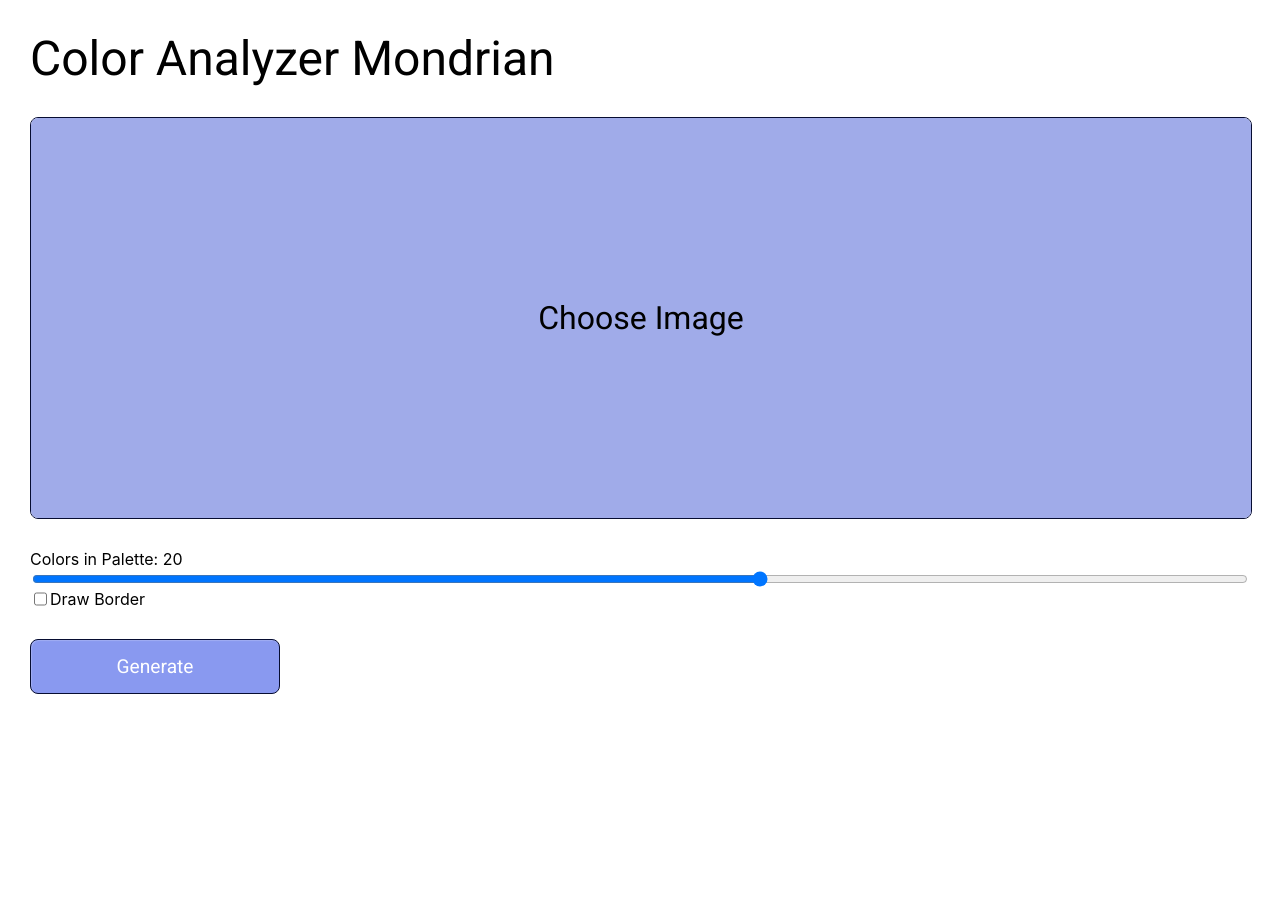
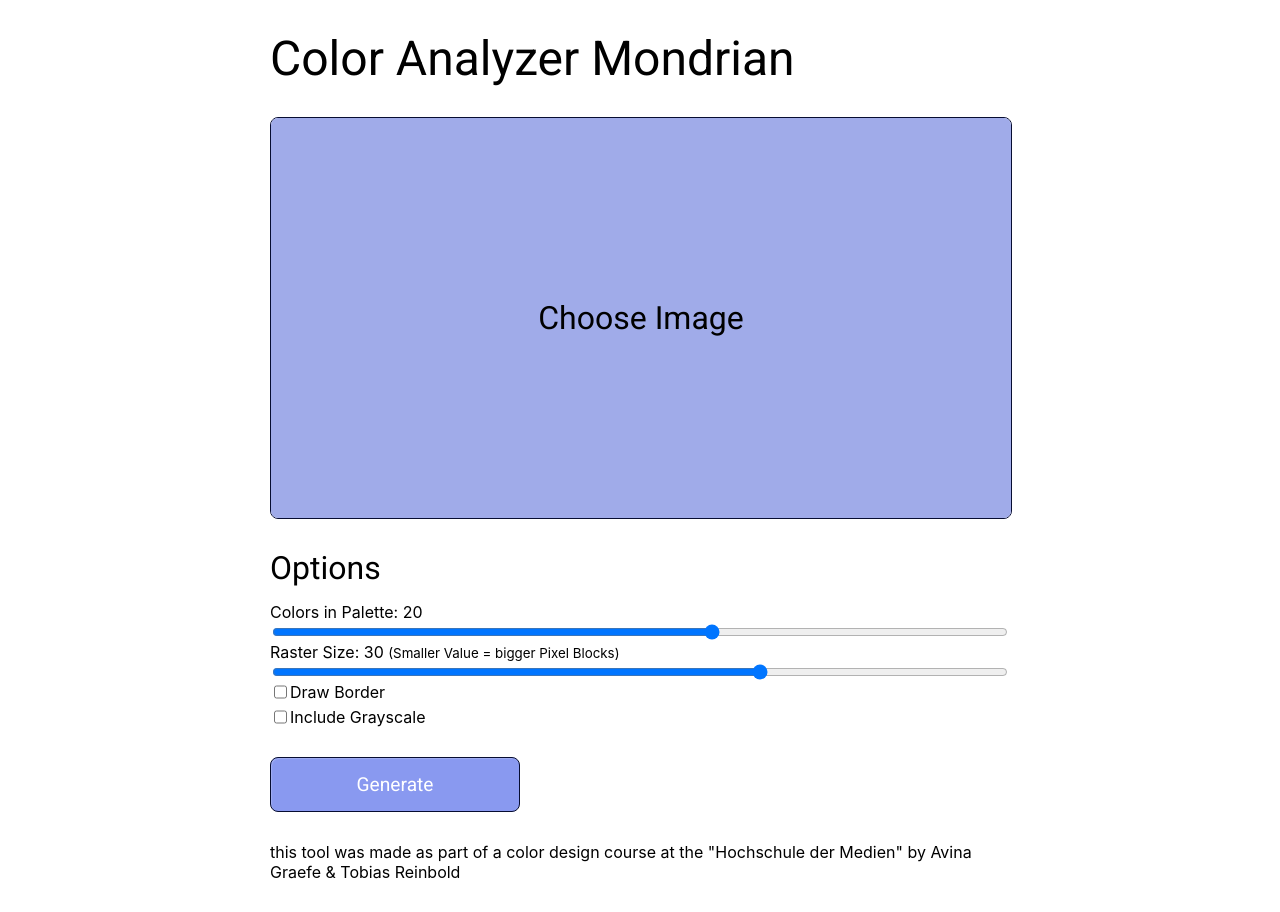
Before and after one commit to tobireinbo/coloranalyzer-mondrian-app, a React (Create React App) app: page / in a window 1280 px wide. Before the commit the page ends 800 px from the top, so only its background shows below. Built offline with nearby package versions, Linux system fonts and the light colour scheme.

Commit message:
added more options

```diff
--- a/src/App.css
+++ b/src/App.css
@@ -33,8 +33,8 @@ h2 {
   display: flex;
   flex-direction: column;
   /* align-items: center; */
-  width: 100%;
-  max-width: 1280px;
+  width: 100vh;
+  max-width: 100%;
   padding: 30px;
 }
 
@@ -61,6 +61,7 @@ h2 {
 .Image-Selector {
   width: 100%;
   height: 100%;
+  padding: 10px;
   background-color: var(--color-accent-ultralight);
   overflow: hidden;
   display: flex;
--- a/src/App.js
+++ b/src/App.js
@@ -10,7 +10,9 @@ function App() {
   const [processedImg, setProcessedImg] = useState();
   const [loading, setLoading] = useState(false);
   const [palletteSize, setPalletteSize] = useState(20);
+  const [rasterSizeFactor, setRasterSizeFactor] = useState(30);
   const [withBorder, setWithBorder] = useState(false);
+  const [withGrayScale, setWithGrayScale] = useState(false);
 
   console.log("is Checked? ", withBorder);
 
@@ -73,10 +75,10 @@ function App() {
 
       imgWidth = imageSrc.bitmap.width;
       imgHeight = imageSrc.bitmap.height;
-      rasterSize = Math.floor(imgWidth / 30);
+      rasterSize = Math.floor(imgWidth / rasterSizeFactor);
       const greyscaleImageWidth = Math.floor(imgWidth / 15);
       const finalExport = new Jimp(
-        imgWidth + greyscaleImageWidth,
+        withGrayScale ? imgWidth + greyscaleImageWidth : imgWidth,
         imgHeight,
         0xffffffff
       );
@@ -177,6 +179,7 @@ function App() {
            * Erstellt GreyScale
            *
            */
+
           Jimp.read(imageInput, (err, image) => {
             if (err) throw err;
 
@@ -231,8 +234,9 @@ function App() {
               }
               blockHeightSum += blockHeight;
             }
-
-            finalExport.composite(greyscaleImage, imgWidth, 0);
+            if (withGrayScale) {
+              finalExport.composite(greyscaleImage, imgWidth, 0);
+            }
 
             finalExport
               .getBase64Async(Jimp.MIME_JPEG)
@@ -276,6 +280,8 @@ function App() {
           </div>
         </label>
 
+        <h2 style={{ marginBottom: "15px" }}>Options</h2>
+
         <label>Colors in Palette: {palletteSize}</label>
 
         <input
@@ -287,13 +293,36 @@ function App() {
           onChange={(e) => setPalletteSize(e.target.value)}
         />
 
-        <div style={{ display: "flex", marginBottom: "30px" }}>
+        <label>
+          Raster Size: {rasterSizeFactor}{" "}
+          <small>(Smaller Value = bigger Pixel Blocks)</small>
+        </label>
+
+        <input
+          type="range"
+          min="10"
+          max="40"
+          step="1"
+          value={rasterSizeFactor}
+          onChange={(e) => setRasterSizeFactor(e.target.value)}
+        />
+
+        <div style={{ display: "flex", marginBottom: "5px" }}>
           <input
             type="checkbox"
             checked={withBorder}
             onChange={(e) => setWithBorder(e.target.checked)}
           />
           <label>Draw Border</label>
+        </div>
+
+        <div style={{ display: "flex", marginBottom: "30px" }}>
+          <input
+            type="checkbox"
+            checked={withGrayScale}
+            onChange={(e) => setWithGrayScale(e.target.checked)}
+          />
+          <label>Include Grayscale</label>
         </div>
 
         <button
@@ -309,12 +338,22 @@ function App() {
           <>
             <h1>Result</h1>
             <div className="Image-Container">
-              <img src={processedImg} className="Image-Selector-Image" />
+              <div
+                className="Image-Selector"
+                style={{ background: "transparent" }}
+              >
+                <img src={processedImg} className="Image-Selector-Image" />
+              </div>
             </div>
           </>
         ) : loading ? (
           <h2>Loading...</h2>
         ) : null}
+
+        <div>
+          this tool was made as part of a color design course at the "Hochschule
+          der Medien" by Avina Graefe & Tobias Reinbold
+        </div>
       </div>
     </div>
   );
```
